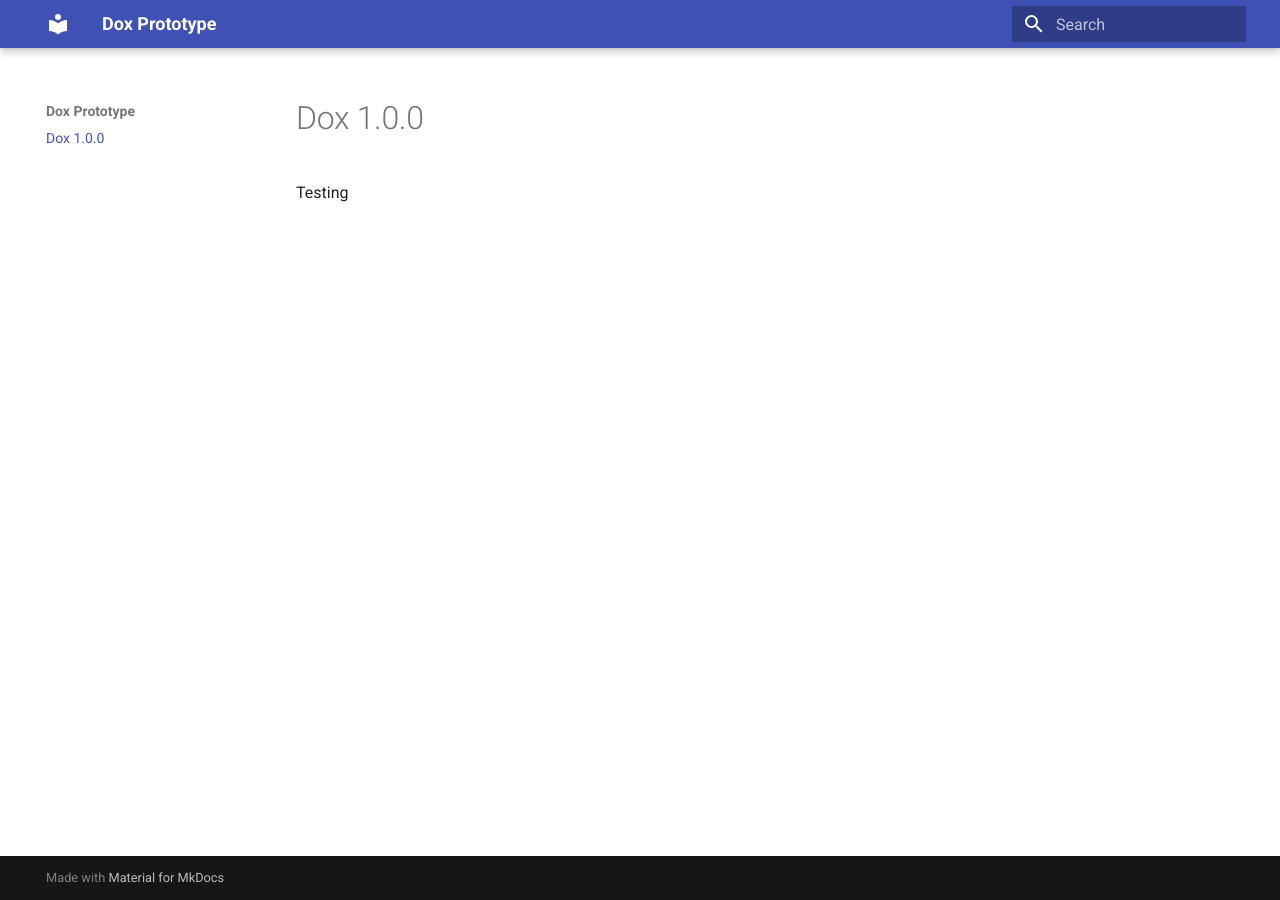
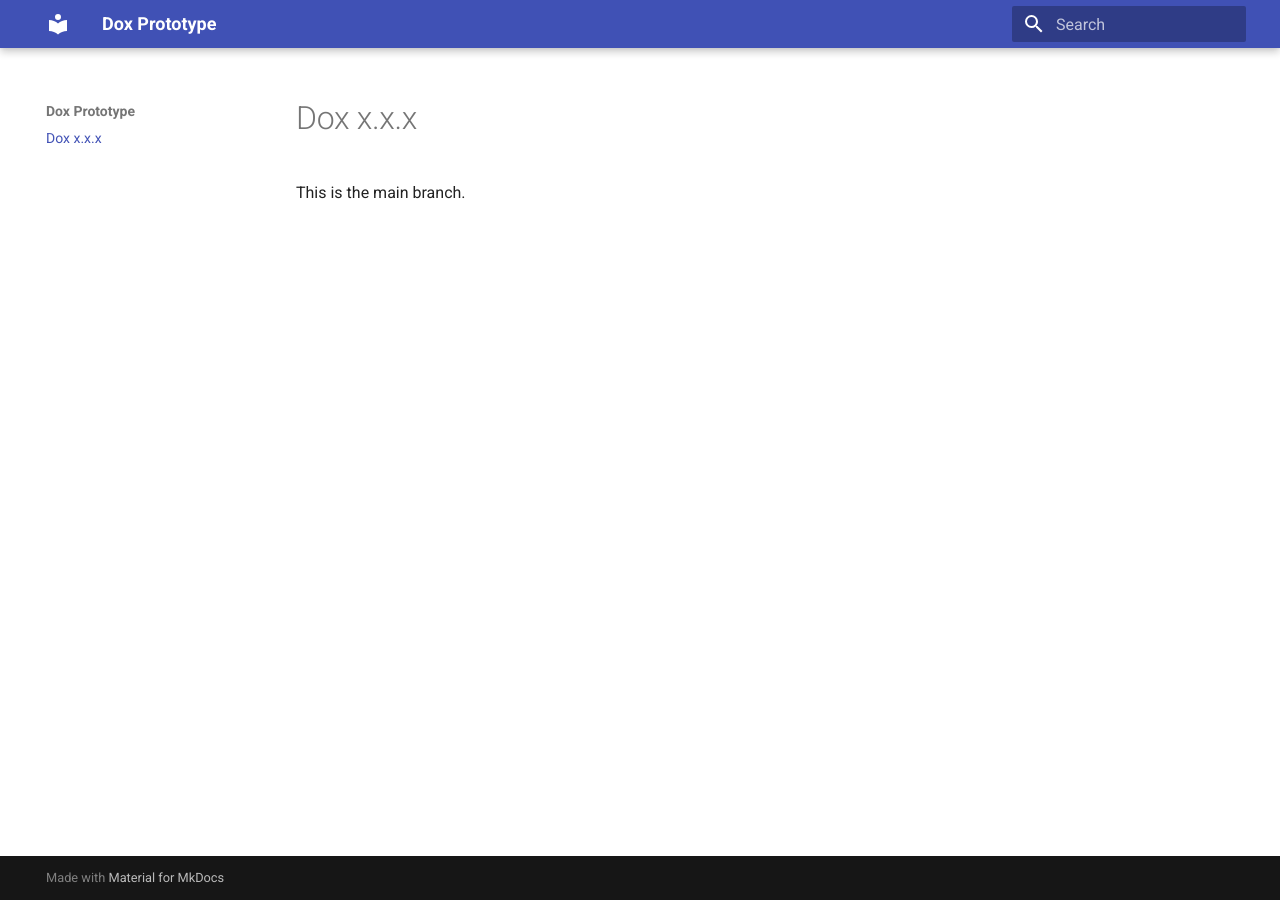
Before and after one commit to oxSteven/dox, an MkDocs documentation site: the page built from docs/index.md, in a window 1280 px wide. Built offline with MkDocs 1.6.1 and Material for MkDocs 9.7.7, drawn with Linux system fonts in a browser that asks for light colours.

Commit message:
Adapted for main.

```diff
--- a/docs/index.md
+++ b/docs/index.md
@@ -1,3 +1,3 @@
-# Dox 1.0.0
+# Dox x.x.x
 
-Testing
+This is the main branch.
```
